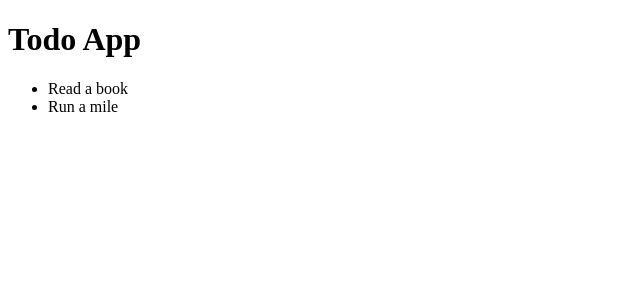
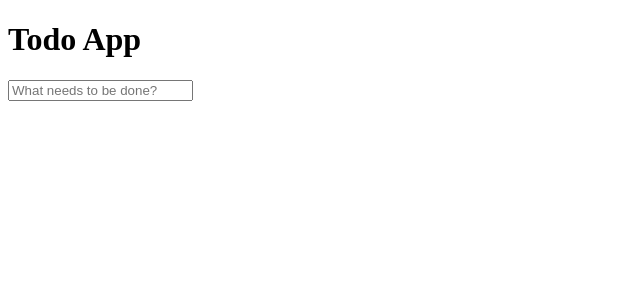
Before and after one commit to tuanpham-dev/react-todo-app, a React (Create React App) app: page / in a window 1280 px wide. Shown: the top 300 px of the page, without its empty margins (0-640 px from the left). Built offline with nearby package versions, Linux system fonts and the light colour scheme.

Commit message:
Add adding todos ability

```diff
--- a/src/components/Todos.tsx
+++ b/src/components/Todos.tsx
@@ -1,28 +1,50 @@
-import React, { FC } from 'react'
+import React, { FC, useState, ChangeEvent, KeyboardEvent } from 'react'
 import { Todo } from '../types'
 import TodoItem from './TodoItem'
+import { v4 as uuid4 } from 'uuid'
 
 interface Props {}
 
 const Todos: FC<Props> = () => {
-  const todos: Todo[] = [
-    {
-      id: '1',
-      title: 'Read a book',
-      completed: false,
-    },
-    {
-      id: '2',
-      title: 'Run a mile',
-      completed: false,
-    },
-  ]
+  const [todos, setTodos] = useState<Todo[]>([])
+  const [input, setInput] = useState<string>('')
+
+  const handleChange = (e: ChangeEvent<HTMLInputElement>) => {
+    setInput(e.target.value)
+  }
+
+  const handleKeyDown = (e: KeyboardEvent<HTMLInputElement>) => {
+    if (e.key === 'Enter' || e.keyCode === 13) {
+      if (input.length > 0) {
+        const newTodos: Todo[] = [
+          ...todos,
+          {
+            id: uuid4(),
+            title: input,
+            completed: false,
+          },
+        ]
+
+        setTodos(newTodos)
+        setInput('')
+      }
+    }
+  }
 
   return (
     <div>
       <header>
         <h1>Todo App</h1>
       </header>
+      <div>
+        <input
+          type="text"
+          placeholder="What needs to be done?"
+          value={input}
+          onChange={handleChange}
+          onKeyDown={handleKeyDown}
+        />
+      </div>
       <ul>
         {todos.map((todo) => (
           <TodoItem key={todo.id} todo={todo} />
```
